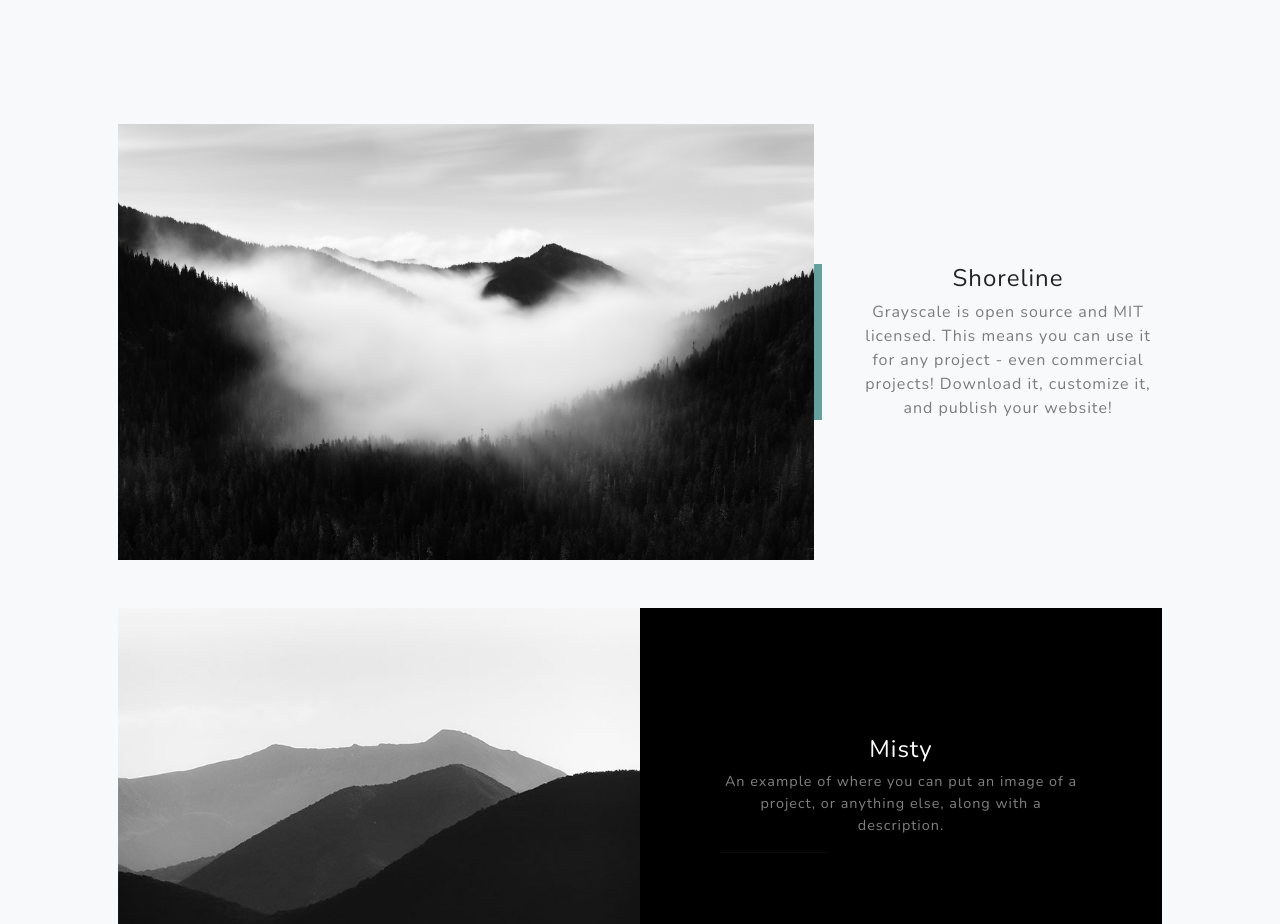
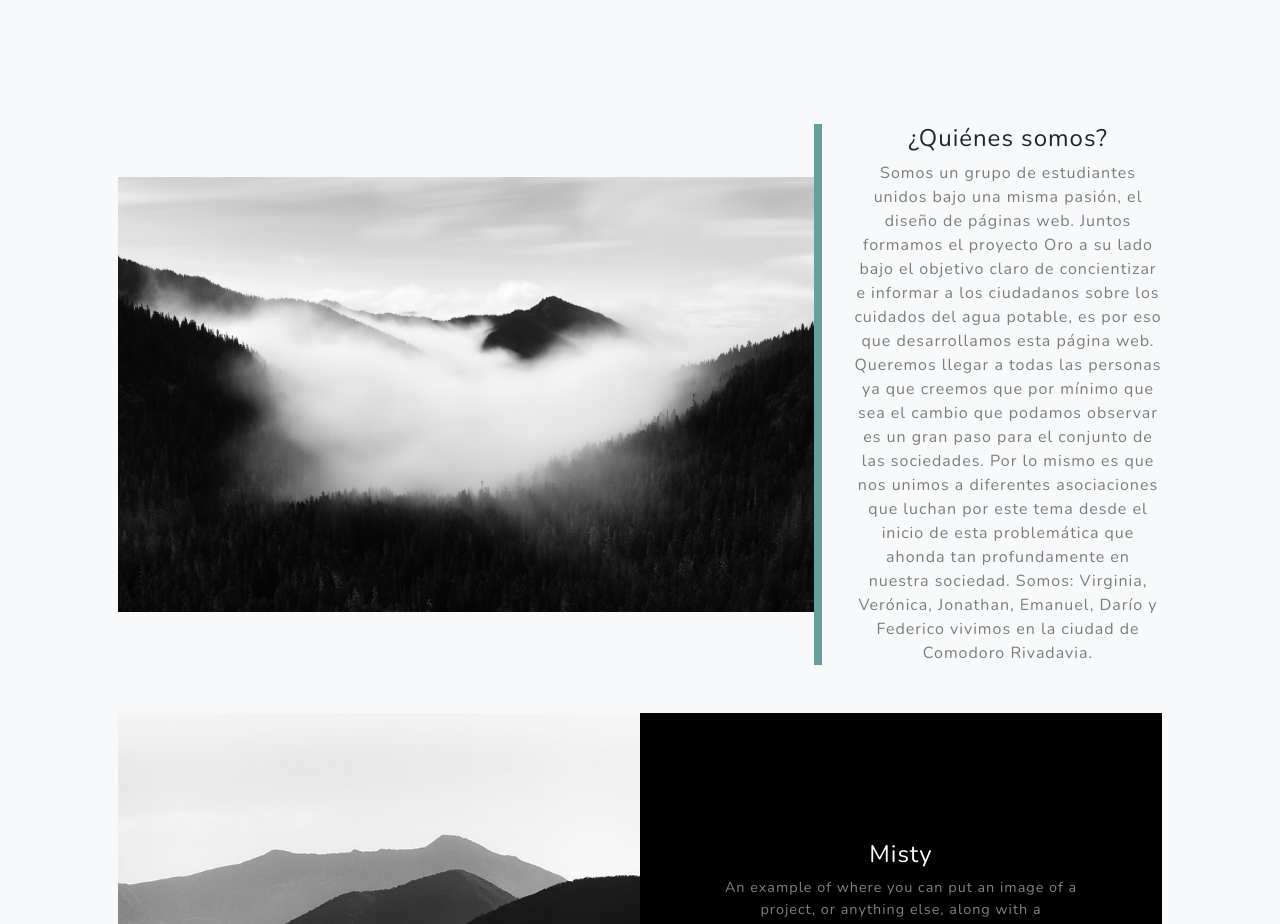
Before and after one commit to EmanuelPB123/oro_a_su_lado, a plain HTML site: page index.html in a window 1280 px wide. Shown: the part 1820-2744 px from the top of the page. Drawn offline with nearby package versions, Linux system fonts and the light colour scheme; files whose address does not match are found by name.

Commit message:
Update index.html

```diff
--- a/index.html
+++ b/index.html
@@ -95,10 +95,12 @@
                         alt="..." /></div>
                 <div class="col-xl-4 col-lg-5">
                     <div class="featured-text text-center text-lg-left">
-                        <h4>Shoreline</h4>
-                        <p class="text-black-50 mb-0">Grayscale is open source and MIT licensed. This means you can use
-                            it for any project - even commercial projects! Download it, customize it, and publish your
-                            website!</p>
+                        <h4>¿Quiénes somos?</h4>
+                        <p class="text-black-50 mb-0">Somos un grupo de estudiantes unidos bajo una misma pasión, el diseño de páginas web. Juntos formamos el proyecto Oro a su lado bajo el objetivo claro de concientizar e informar a los ciudadanos sobre los cuidados del agua potable, es por eso que desarrollamos esta página web.
+
+Queremos llegar a todas las personas ya que creemos que por mínimo que sea el cambio que podamos observar es un gran paso para el conjunto de las sociedades.  Por lo mismo es que nos unimos a diferentes asociaciones que luchan por este tema desde el inicio de esta problemática que ahonda tan profundamente en nuestra sociedad.
+
+Somos: Virginia, Verónica, Jonathan, Emanuel, Darío y  Federico              vivimos en la ciudad de Comodoro Rivadavia.</p>
                     </div>
                 </div>
             </div>
```
